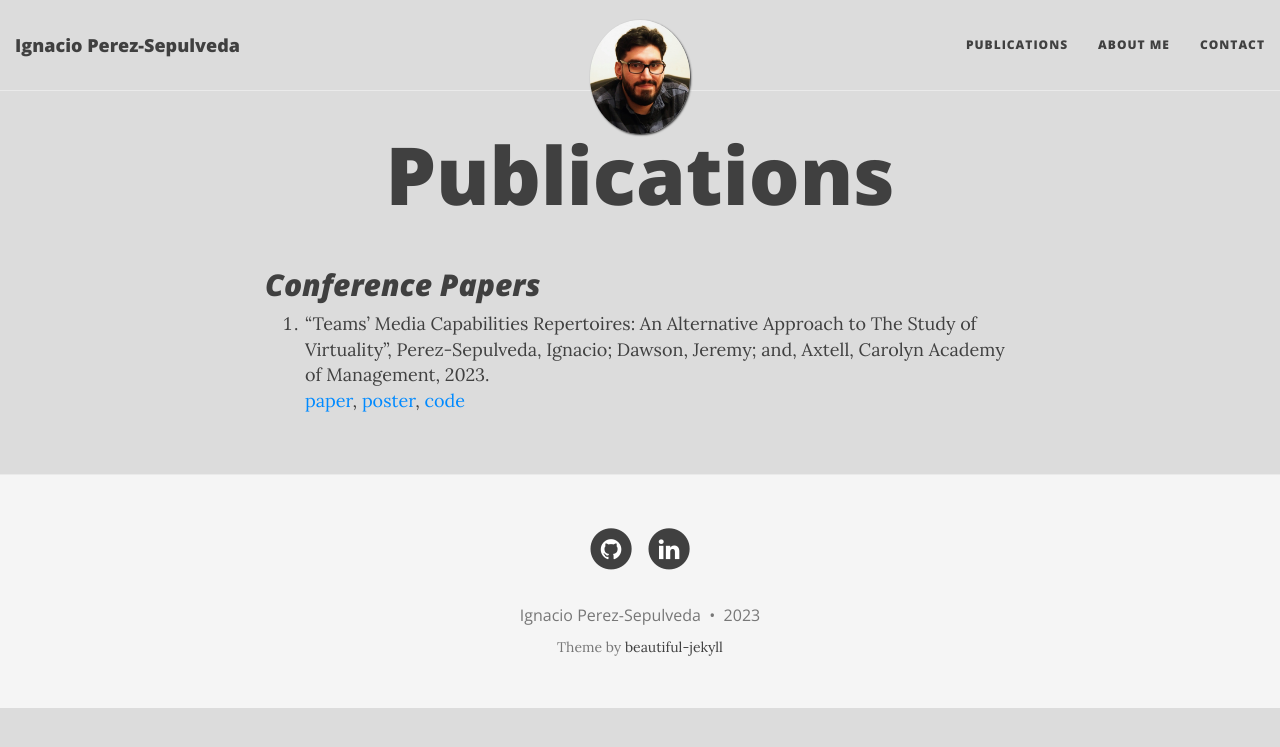
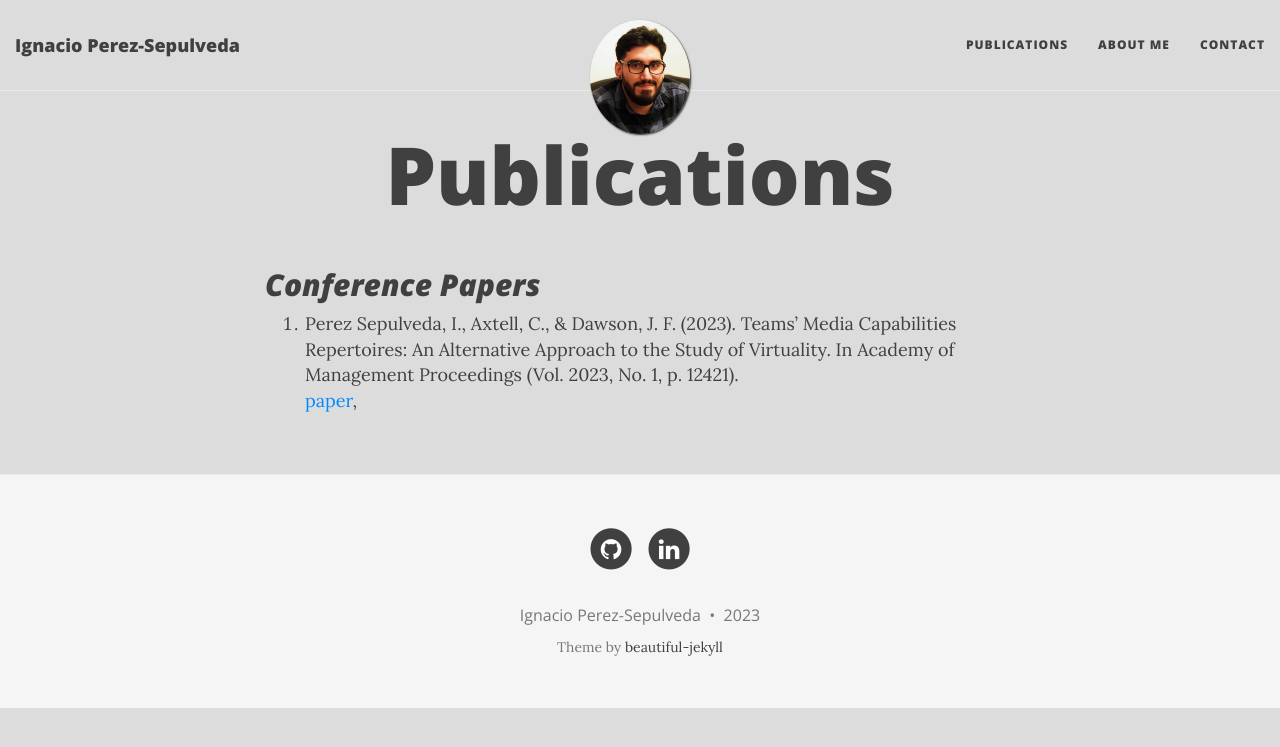
Before and after one commit to ignperezsep/ignperezsep.github.io, a Jekyll site: the page built from publications.md, in a window 1280 px wide. Shown: the top 747 px of the page. Built offline with Jekyll 4.4.1, drawn with Linux system fonts in a browser that asks for light colours; nearby versions of some CDN libraries.

Commit message:
changes to social accounts and added AOM23 publication
changed social accounts and publications

```diff
--- a/_config.yml
+++ b/_config.yml
@@ -78,13 +78,13 @@ social-network-links:
 
   #facebook: yourname  # eg. daattali
 
-  github: ignacioperez-sepulveda    # eg. daattali
+  github: ignperezsep    # eg. daattali
 
   #twitter:   # eg. daattali
   #reddit: yourname    # eg. daattali
   #google-plus: 104297178849702862816   # eg. +DeanAttali or 109424658772469020925
 
-  linkedin: ignacio-perez-sepulveda-359274105/  # eg. daattali
+  linkedin: ignperezsep/  # eg. daattali
 
   #xing: yourname      # eg. daattali
   #pinterest:  # eg.
@@ -123,7 +123,7 @@ footer-links-active:
 # Select which share links to show in posts
 share-links-active:
   twitter: true
-  facebook: true
+  facebook: false
   google: false
   linkedin: true
 
--- a/publications.md
+++ b/publications.md
@@ -6,9 +6,8 @@ subtitle:
 
 ## _Conference Papers_
 
-1. "Teams’ Media Capabilities Repertoires: An Alternative Approach to The Study of Virtuality",
-   Perez-Sepulveda, Ignacio; Dawson, Jeremy; and, Axtell, Carolyn
-   Academy of Management, 2023.
-   [paper](https://pdfs.semanticscholar.org/97c3/344232933d29bc4f9e5f548a3cbebc3ac72d.pdf){:target="_blank"},
-   [poster](posters/Interspeech2019_Poster.pdf){:target="_blank"},
-   [code](https://github.com/groadabike/Kaldi-Dsing-task){:target="_blank"}
+1. Perez Sepulveda, I., Axtell, C., & Dawson, J. F. (2023). Teams’ Media Capabilities Repertoires: An Alternative Approach to the Study of Virtuality.
+    In Academy of Management Proceedings (Vol. 2023, No. 1, p. 12421).
+   [paper](https://journals.aom.org/doi/abs/10.5465/AMPROC.2023.12421abstract){:target="_blank"},
+   <!-- [poster](posters/Interspeech2019_Poster.pdf){:target="_blank"},  -->
+   <!--  [code](https://github.com/groadabike/Kaldi-Dsing-task){:target="_blank"} -->
```
Also changed, not shown: _data/SocialNetworks.yml (+11 -81 lines).
